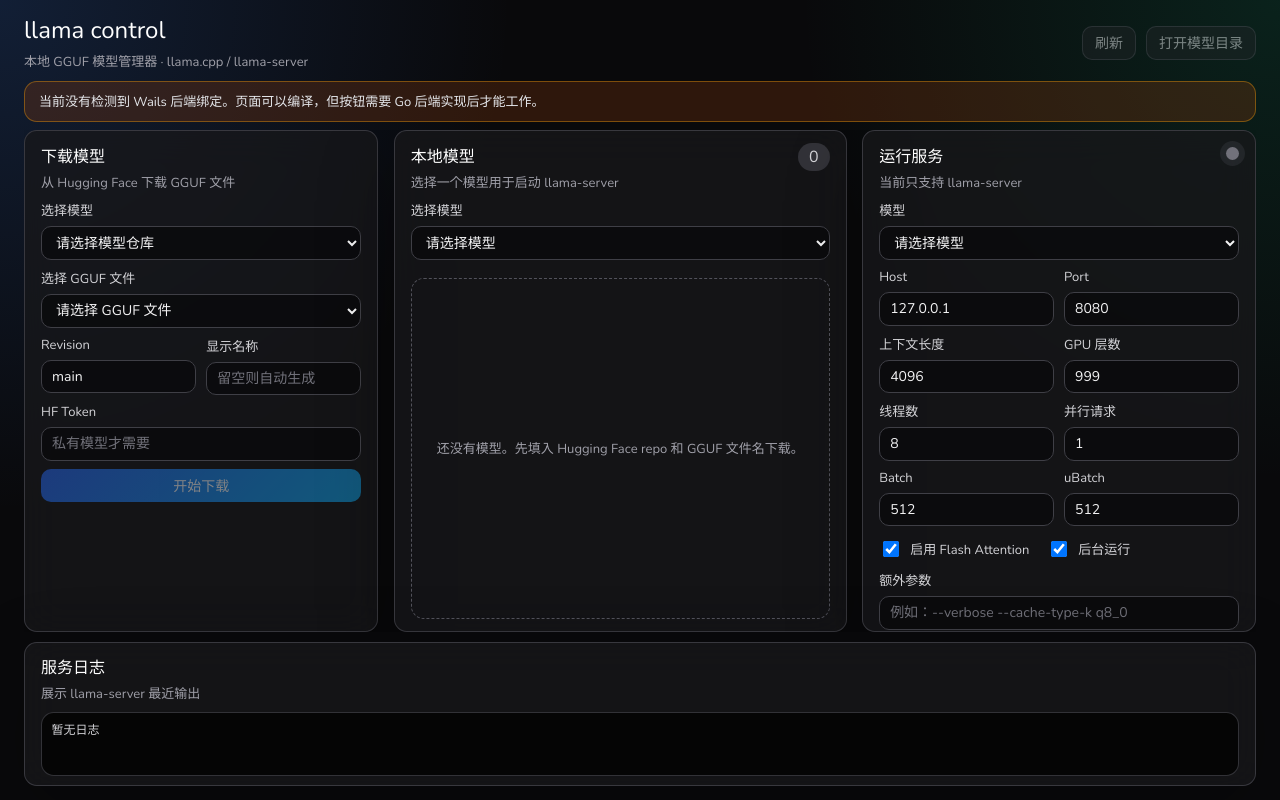
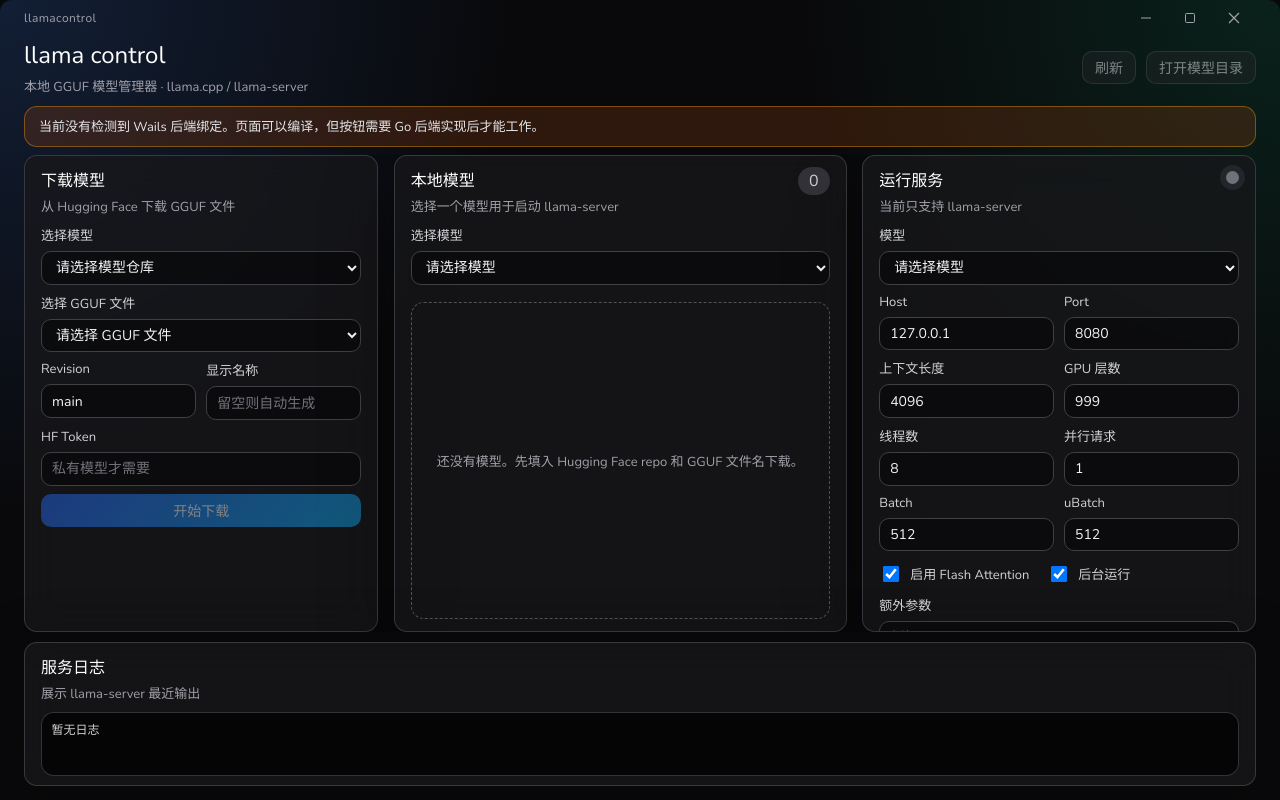
Before and after one commit to Gyxqq/llamacontrol, a React (Vite) app in the folder frontend/: page / in a window 1280 px wide. Built offline with nearby package versions, Linux system fonts and the light colour scheme.

Commit message:
feat: 添加窗口控制功能，优化应用界面样式和布局

```diff
--- a/frontend/src/App.css
+++ b/frontend/src/App.css
@@ -30,6 +30,7 @@
   margin: 0;
   height: 100vh;
   overflow: hidden;
+  border-radius: 12px;
   background:
     radial-gradient(circle at top left, rgba(59, 130, 246, 0.18), transparent 32rem),
     radial-gradient(circle at top right, rgba(16, 185, 129, 0.14), transparent 30rem),
@@ -56,11 +57,65 @@
 .app {
   width: 100%;
   height: 100vh;
-  padding: var(--page-pad-y) var(--page-pad-x);
+  padding: 0 var(--page-pad-x) var(--page-pad-y);
   display: flex;
   flex-direction: column;
   overflow: hidden;
   min-width: 0;
+  border-radius: 12px;
+}
+
+/* ── Titlebar ── */
+
+.titlebar {
+  display: flex;
+  align-items: center;
+  justify-content: space-between;
+  height: 36px;
+  flex-shrink: 0;
+  --wails-draggable: drag;
+  user-select: none;
+  margin: 0 calc(-1 * var(--page-pad-x));
+  padding: 0 var(--page-pad-x);
+  border-radius: 12px 12px 0 0;
+}
+
+.titlebarTitle {
+  font-size: 12px;
+  color: #a1a1aa;
+  letter-spacing: 0.4px;
+}
+
+.titlebarControls {
+  display: flex;
+  align-items: center;
+  gap: 0;
+  --wails-draggable: no-drag;
+}
+
+.winBtn {
+  width: 44px;
+  height: 36px;
+  display: flex;
+  align-items: center;
+  justify-content: center;
+  background: transparent;
+  border: none;
+  border-radius: 0;
+  color: #a1a1aa;
+  cursor: pointer;
+  transition: background 0.1s, color 0.1s;
+  padding: 0;
+}
+
+.winBtn:hover {
+  background: rgba(255, 255, 255, 0.08);
+  color: #f4f4f5;
+}
+
+.winBtn.closeBtn:hover {
+  background: #e81123;
+  color: #fff;
 }
 
 .topbar {
@@ -71,6 +126,7 @@
   margin-bottom: clamp(5px, 1.2vh, 14px);
   flex-shrink: 0;
   min-width: 0;
+  padding-top: clamp(2px, 0.4vh, 6px);
 }
 
 .topbar h1 {
--- a/frontend/src/App.tsx
+++ b/frontend/src/App.tsx
@@ -93,11 +93,25 @@
   const [serverStatus, setServerStatus] =
     useState<ServerStatus>(emptyStatus);
 
+  const [maximized, setMaximized] = useState(false);
   const [loading, setLoading] = useState(false);
   const [operation, setOperation] = useState("");
   const [error, setError] = useState("");
 
   const backendReady = hasBackend();
+
+  function minimise() {
+    window.runtime?.WindowMinimise();
+  }
+
+  function toggleMaximise() {
+    window.runtime?.WindowToggleMaximise();
+    setMaximized((prev) => !prev);
+  }
+
+  function closeWin() {
+    window.runtime?.Quit();
+  }
 
   const selectedModel = useMemo(() => {
     return models.find((model) => model.id === selectedModelId);
@@ -291,6 +305,46 @@
 
   return (
     <main className="app">
+      <div className="titlebar">
+        <span className="titlebarTitle">llamacontrol</span>
+        <div className="titlebarControls">
+          <button
+            className="winBtn minimizeBtn"
+            onClick={minimise}
+            title="最小化"
+          >
+            <svg width="12" height="12" viewBox="0 0 12 12">
+              <rect x="1" y="5.5" width="10" height="1" fill="currentColor" />
+            </svg>
+          </button>
+          <button
+            className="winBtn maximizeBtn"
+            onClick={toggleMaximise}
+            title="最大化"
+          >
+            {maximized ? (
+              <svg width="12" height="12" viewBox="0 0 12 12">
+                <rect x="3" y="0.5" width="8" height="8" rx="1" fill="none" stroke="currentColor" strokeWidth="1" />
+                <rect x="0.5" y="3" width="8" height="8" rx="1" fill="currentColor" />
+              </svg>
+            ) : (
+              <svg width="12" height="12" viewBox="0 0 12 12">
+                <rect x="1.5" y="1.5" width="9" height="9" rx="1" fill="none" stroke="currentColor" strokeWidth="1" />
+              </svg>
+            )}
+          </button>
+          <button
+            className="winBtn closeBtn"
+            onClick={closeWin}
+            title="关闭"
+          >
+            <svg width="12" height="12" viewBox="0 0 12 12">
+              <path d="M1 1l10 10M11 1L1 11" stroke="currentColor" strokeWidth="1.2" />
+            </svg>
+          </button>
+        </div>
+      </div>
+
       <header className="topbar">
         <div>
           <h1>llama control</h1>
--- a/frontend/src/lib/backend.ts
+++ b/frontend/src/lib/backend.ts
@@ -12,6 +12,14 @@
       main?: {
         App?: Record<string, (...args: unknown[]) => Promise<unknown>>;
       };
+    };
+    runtime?: {
+      WindowMinimise: () => void;
+      WindowMaximise: () => void;
+      WindowUnmaximise: () => void;
+      WindowToggleMaximise: () => void;
+      WindowIsMaximised: () => Promise<boolean>;
+      Quit: () => void;
     };
   }
 }
--- a/frontend/src/style.css
+++ b/frontend/src/style.css
@@ -18,4 +18,6 @@
 
 #root {
     height: 100%;
+    overflow: hidden;
+    border-radius: 12px;
 }
```
Also changed, not shown: 1 other file (tests, documents, lock files or other folders).
